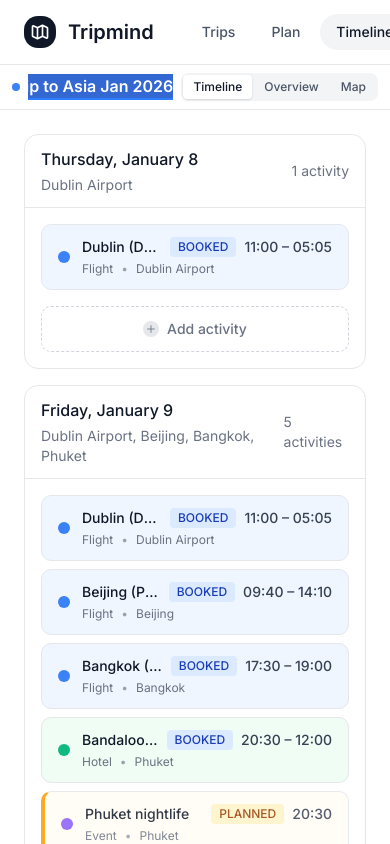
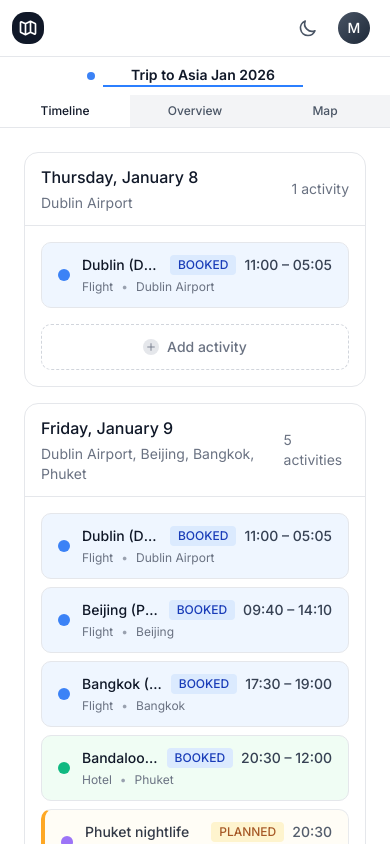
Before and after one commit to marlonbernardes/tripmind, a Next.js app in the folder frontend/: page /trip/1/timeline in a window 390 px wide. Both pictures are taken after a click on the element "Trip to Asia Jan 2026". Built offline with nearby package versions, Linux system fonts and the light colour scheme.

Commit message:
style: update layout and styling for better responsiveness and structure in various components

```diff
--- a/frontend/src/app/layout.tsx
+++ b/frontend/src/app/layout.tsx
@@ -23,9 +23,9 @@ export default function RootLayout({
     <html lang="en" className={inter.variable} suppressHydrationWarning>
       <body className="font-sans antialiased bg-white dark:bg-gray-950">
         <ThemeProvider>
-          <div className="flex flex-col h-screen overflow-hidden">
+          <div className="grid grid-rows-[auto_1fr] h-dvh overflow-hidden">
             <TopNavbar />
-            <main className="flex-1 overflow-auto bg-white dark:bg-gray-950">
+            <main className="overflow-hidden bg-white dark:bg-gray-950">
               {children}
             </main>
           </div>
--- a/frontend/src/components/features/TripHeader.tsx
+++ b/frontend/src/components/features/TripHeader.tsx
@@ -74,8 +74,61 @@ export function TripHeader({ trip, activityCount }: TripHeaderProps) {
   }
 
   return (
-    <div className="flex-shrink-0 px-3 sm:px-4 py-2 border-b border-gray-200 dark:border-gray-800 bg-white dark:bg-gray-950">
-      <div className="flex items-center justify-between gap-2">
+    <div className="flex-shrink-0 border-b border-gray-200 dark:border-gray-800 bg-white dark:bg-gray-950 w-full max-w-full overflow-hidden">
+      {/* Mobile Layout - 2 rows */}
+      <div className="md:hidden">
+        {/* Row 1: Centered Trip Name */}
+        <div className="flex items-center justify-center gap-2 px-3 py-2">
+          <div
+            className="w-2 h-2 rounded-full flex-shrink-0"
+            style={{ backgroundColor: trip.color }}
+          />
+          {isEditing ? (
+            <input
+              ref={inputRef}
+              type="text"
+              value={editValue}
+              onChange={(e) => setEditValue(e.target.value)}
+              onBlur={handleSave}
+              onKeyDown={handleKeyDown}
+              className="text-sm font-semibold text-gray-900 dark:text-white bg-transparent border-b-2 border-blue-500 outline-none px-0 py-0 text-center max-w-[200px]"
+            />
+          ) : (
+            <h1
+              onClick={handleStartEdit}
+              className="text-sm font-semibold text-gray-900 dark:text-white cursor-pointer hover:bg-gray-100 dark:hover:bg-gray-800 px-1.5 py-0.5 rounded transition-colors truncate max-w-[200px]"
+              title="Click to edit trip name"
+            >
+              {trip.name}
+            </h1>
+          )}
+        </div>
+
+        {/* Row 2: Full-width Navigation */}
+        <nav className="flex w-full bg-gray-100 dark:bg-gray-800">
+          {tripViews.map((view) => {
+            const isActive = currentView === view.id
+            return (
+              <Link
+                key={view.id}
+                href={`/trip/${trip.id}/${view.path}`}
+                className={cn(
+                  'flex-1 text-center py-2 text-xs font-medium transition-all',
+                  isActive
+                    ? 'bg-white dark:bg-gray-900 text-gray-900 dark:text-white'
+                    : 'text-gray-600 dark:text-gray-400 hover:text-gray-900 dark:hover:text-white'
+                )}
+              >
+                {view.label}
+              </Link>
+            )
+          })}
+        </nav>
+      </div>
+
+      {/* Desktop Layout - Single row */}
+      <div className="hidden md:block px-4 py-2">
+        <div className="flex items-center justify-between gap-4">
           <div className="flex items-center gap-2 min-w-0">
             <div
               className="w-2 h-2 rounded-full flex-shrink-0"
@@ -89,7 +142,7 @@ export function TripHeader({ trip, activityCount }: TripHeaderProps) {
                 onChange={(e) => setEditValue(e.target.value)}
                 onBlur={handleSave}
                 onKeyDown={handleKeyDown}
-              className="text-base font-semibold text-gray-900 dark:text-white bg-transparent border-b-2 border-blue-500 outline-none px-0 py-0 min-w-0 w-full sm:min-w-[180px]"
+                className="text-base font-semibold text-gray-900 dark:text-white bg-transparent border-b-2 border-blue-500 outline-none px-0 py-0 min-w-[180px]"
               />
             ) : (
               <h1
@@ -124,5 +177,6 @@ export function TripHeader({ trip, activityCount }: TripHeaderProps) {
           </nav>
         </div>
       </div>
+    </div>
   )
 }
--- a/frontend/src/components/features/TripLayout.tsx
+++ b/frontend/src/components/features/TripLayout.tsx
@@ -65,16 +65,13 @@ function TripLayoutContent({ children, tripId }: TripLayoutProps) {
   }
 
   return (
-    <div className="flex flex-col h-full bg-white dark:bg-gray-950">
-      {/* Trip Header with Sub-Navigation */}
+    <div className="grid grid-rows-[auto_1fr] h-full bg-white dark:bg-gray-950">
+      {/* Trip Header with Sub-Navigation - auto height */}
       <TripHeader trip={trip} activityCount={activities.length} />
 
-      {/* Single Column Layout - Full Width */}
-      <div className="flex-1 overflow-hidden flex flex-col">
-        {/* Content Area - Full Width, fills remaining space */}
-        <div className="flex-1 min-h-0">
-          {children}
-        </div>
+      {/* Content Area - fills remaining space (1fr) */}
+      <div className="overflow-hidden">
+        {children}
       </div>
     </div>
   )
--- a/frontend/src/components/features/TripMap.tsx
+++ b/frontend/src/components/features/TripMap.tsx
@@ -495,9 +495,9 @@ export function TripMap({ className }: TripMapProps) {
   }
 
   return (
-    <div className={cn("flex flex-col", className)}>
-      {/* Map - fills available space */}
-      <div className="relative flex-1 min-h-0">
+    <div className={cn("grid grid-rows-[1fr_auto] overflow-hidden", className)}>
+      {/* Map - fills available space (1fr) */}
+      <div className="relative overflow-hidden">
         <div ref={mapContainer} className="w-full h-full" />
 
         {/* Point counter badge */}
@@ -530,17 +530,17 @@ export function TripMap({ className }: TripMapProps) {
         )}
       </div>
 
-      {/* Controls Bar - Fixed at bottom */}
-      <div className="flex-shrink-0 bg-white dark:bg-gray-800 border-t border-gray-200 dark:border-gray-700">
+      {/* Controls Bar - auto height, pinned at bottom */}
+      <div className="bg-white dark:bg-gray-800 border-t border-gray-200 dark:border-gray-700">
 
         {/* Mobile Layout (< md) - Two rows */}
         <div className="md:hidden">
-          {/* Row 1: Activity Info - separate background */}
+          {/* Row 1: Activity Info - separate background, fixed structure */}
           <div className="bg-gray-50 dark:bg-gray-900 px-3 py-2 border-b border-gray-200 dark:border-gray-700">
             {currentPoint ? (
-              <div className="flex items-center gap-2">
+              <div className="grid grid-cols-[auto_auto_1fr_auto] items-center gap-2">
                 <div
-                  className="flex-shrink-0 w-6 h-6 rounded flex items-center justify-center text-sm"
+                  className="w-6 h-6 rounded flex items-center justify-center text-sm"
                   style={{ backgroundColor: `${getActivityColor(currentPoint.activity.type)}20` }}
                 >
                   {getActivityIcon(currentPoint.activity.type)}
@@ -551,7 +551,7 @@ export function TripMap({ className }: TripMapProps) {
                 >
                   {currentPoint.index}.
                 </span>
-                <span className="text-sm font-medium text-gray-900 dark:text-white truncate flex-1">
+                <span className="text-sm font-medium text-gray-900 dark:text-white truncate min-w-0 flex-1">
                   {currentPoint.activity.title}
                 </span>
                 <span className="text-xs text-gray-500 dark:text-gray-400 flex-shrink-0">
@@ -610,9 +610,9 @@ export function TripMap({ className }: TripMapProps) {
           </div>
         </div>
 
-        {/* Desktop Layout (>= md) - Single row */}
+        {/* Desktop Layout (>= md) - Single row, full width with internal padding */}
         <div className="hidden md:block">
-          <div className="w-[80%] mx-auto py-3">
+          <div className="px-4 py-3">
             <div className="flex h-12 border border-gray-200 dark:border-gray-700 rounded-lg overflow-hidden">
               {/* Navigation buttons */}
               <button
--- a/frontend/src/components/ui/top-navbar.tsx
+++ b/frontend/src/components/ui/top-navbar.tsx
@@ -10,24 +10,25 @@ export function TopNavbar() {
   const pathname = usePathname()
 
   return (
-    <nav className="w-full bg-white border-b border-gray-200 dark:bg-gray-950 dark:border-gray-800">
-      <div className="flex items-center justify-between h-16 px-6">
+    <nav className="w-full bg-white border-b border-gray-200 dark:bg-gray-950 dark:border-gray-800 overflow-hidden">
+      <div className="flex items-center justify-between h-14 px-3 md:h-16 md:px-6">
         {/* Logo and Navigation */}
-        <div className="flex items-center gap-8">
+        <div className="flex items-center gap-4 md:gap-8 min-w-0">
           {/* Logo */}
-          <Link href="/" className="flex items-center gap-3">
+          <Link href="/" className="flex items-center gap-2 md:gap-3 flex-shrink-0">
             <div className="w-8 h-8 bg-gray-900 dark:bg-gray-100 rounded-xl flex items-center justify-center">
               <svg className="w-5 h-5 text-white dark:text-gray-900" fill="none" stroke="currentColor" viewBox="0 0 24 24">
                 <path strokeLinecap="round" strokeLinejoin="round" strokeWidth={2} d="M9 20l-5.447-2.724A1 1 0 013 16.382V5.618a1 1 0 011.447-.894L9 7m0 13l6-3m-6 3V7m6 10l4.553 2.276A1 1 0 0021 18.382V7.618a1 1 0 00-.553-.894L15 4m0 13V4m0 0L9 7" />
               </svg>
             </div>
-            <h1 className="text-xl font-semibold text-gray-900 dark:text-white">
+            {/* Hide text on mobile */}
+            <h1 className="hidden md:block text-xl font-semibold text-gray-900 dark:text-white">
               Tripmind
             </h1>
           </Link>
 
-          {/* Navigation Items */}
-          <div className="flex items-center gap-1">
+          {/* Navigation Items - hidden on mobile */}
+          <div className="hidden md:flex items-center gap-1">
             {navigationItems.map((item) => {
               const isActive = isNavItemActive(item, pathname)
 
@@ -50,16 +51,17 @@ export function TopNavbar() {
         </div>
 
         {/* Right Section - Theme Toggle & User */}
-        <div className="flex items-center gap-2">
+        <div className="flex items-center gap-1 md:gap-2 flex-shrink-0">
           {/* Theme Toggle */}
           <ThemeToggle />
 
-          {/* User Section */}
+          {/* User Section - simplified on mobile */}
           <Link
             href="/settings"
-            className="flex items-center gap-3 cursor-pointer hover:bg-gray-50 dark:hover:bg-gray-900 rounded-lg px-3 py-2 transition-colors"
+            className="flex items-center gap-2 md:gap-3 cursor-pointer hover:bg-gray-50 dark:hover:bg-gray-900 rounded-lg px-2 md:px-3 py-2 transition-colors"
           >
-            <div className="text-right">
+            {/* Hide text on mobile */}
+            <div className="hidden md:block text-right">
               <div className="text-sm font-medium text-gray-900 dark:text-white">User</div>
               <div className="text-xs text-gray-500 dark:text-gray-400">user@example.com</div>
             </div>
```
Lines whose indentation alone changed are shown as unchanged.
